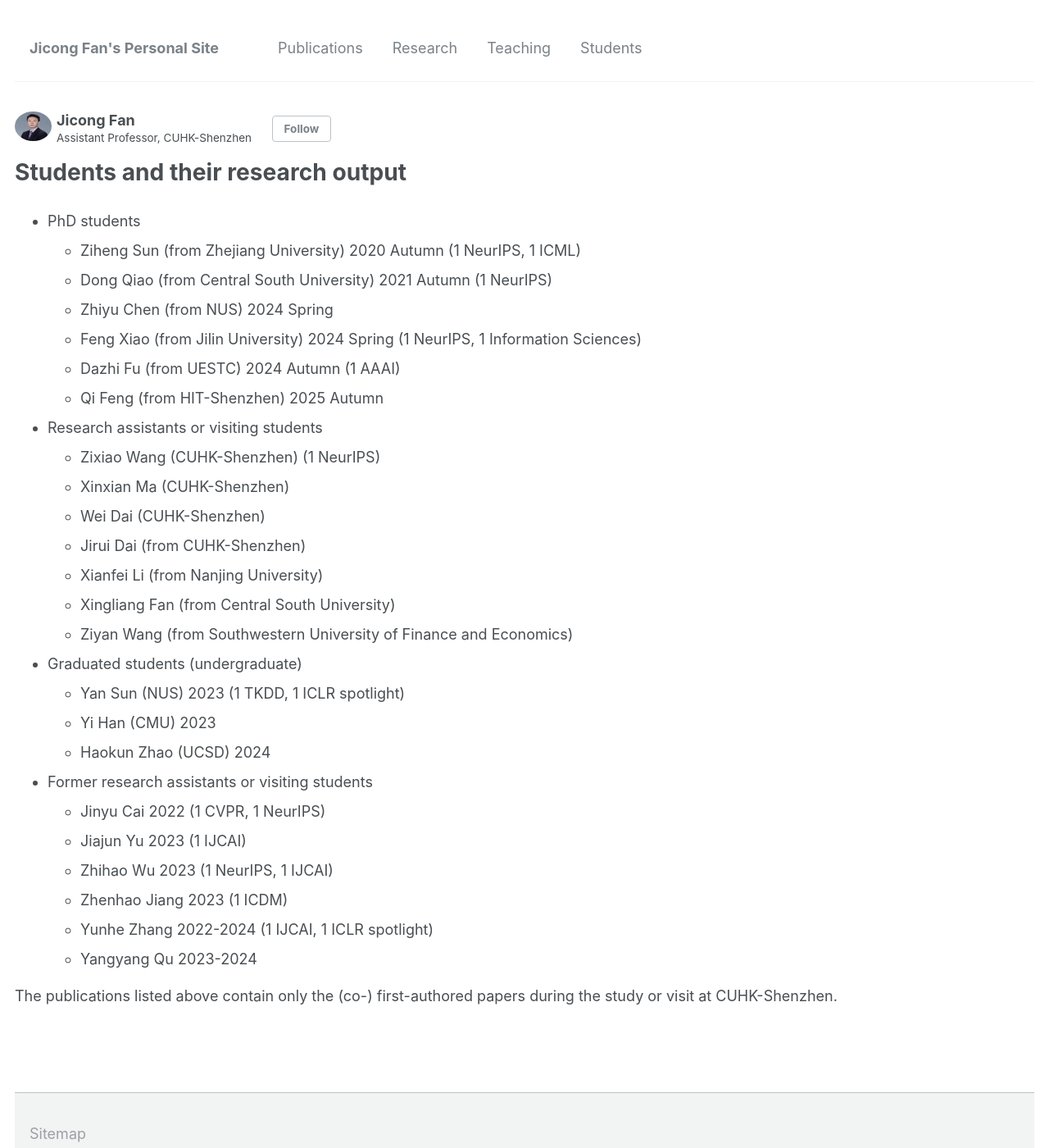
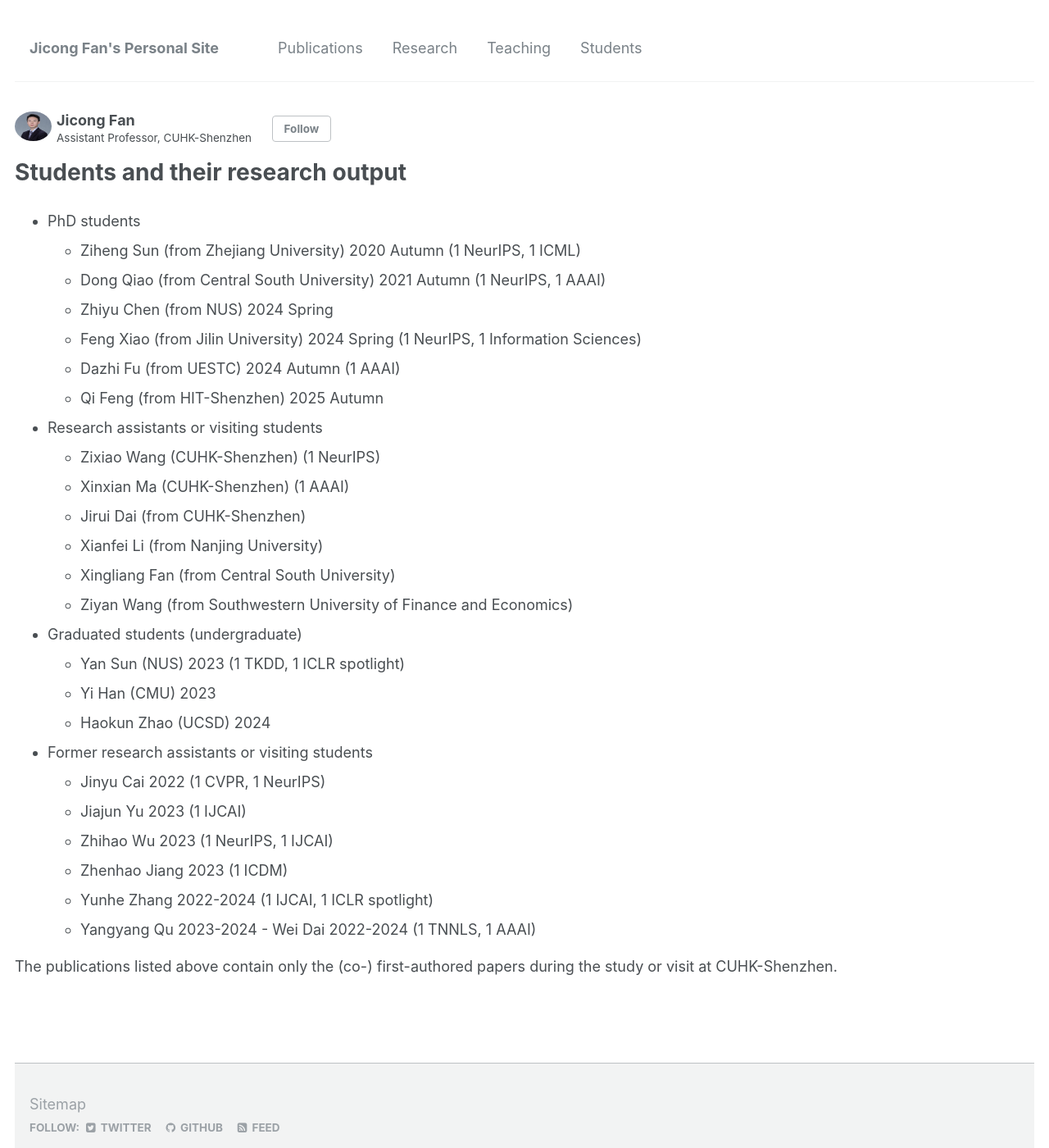
Before and after one commit to jicongfan/jicongfan.github.io, a Jekyll site: the page built from _pages/students.md, in a window 1280 px wide and 1400 px high. Shown: the whole window at 82% size. Built offline with Jekyll 4.4.1, drawn with Linux system fonts in a browser that asks for light colours.

Commit message:
Update students.md

```diff
--- a/_pages/students.md
+++ b/_pages/students.md
@@ -7,7 +7,7 @@
 
 - PhD students
 	- Ziheng Sun (from Zhejiang University) 2020 Autumn (1 NeurIPS, 1 ICML)
-	- Dong Qiao (from Central South University) 2021 Autumn (1 NeurIPS)
+	- Dong Qiao (from Central South University) 2021 Autumn (1 NeurIPS, 1 AAAI)
 	- Zhiyu Chen (from NUS) 2024 Spring
 	- Feng Xiao (from Jilin University) 2024 Spring (1 NeurIPS, 1 Information Sciences)
 	- Dazhi Fu (from UESTC) 2024 Autumn (1 AAAI)
@@ -16,8 +16,7 @@
 
 - Research assistants or visiting students
 	- Zixiao Wang (CUHK-Shenzhen) (1 NeurIPS)
-	- Xinxian Ma (CUHK-Shenzhen)
-	- Wei Dai (CUHK-Shenzhen)
+	- Xinxian Ma (CUHK-Shenzhen) (1 AAAI)
 	- Jirui Dai (from CUHK-Shenzhen)
 	- Xianfei Li (from Nanjing University)
 	- Xingliang Fan (from Central South University)
@@ -36,5 +35,6 @@
 	- Zhenhao Jiang 2023 (1 ICDM)
 	- Yunhe Zhang 2022-2024 (1 IJCAI, 1 ICLR spotlight)
 	- Yangyang Qu 2023-2024
+ 	- Wei Dai 2022-2024 (1 TNNLS, 1 AAAI)
 
  The publications listed above contain only the (co-) first-authored papers during the study or visit at CUHK-Shenzhen.
```
